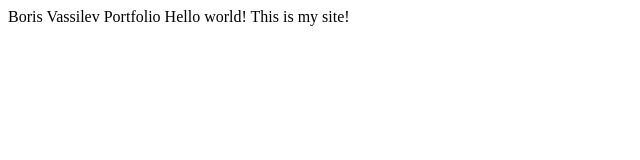
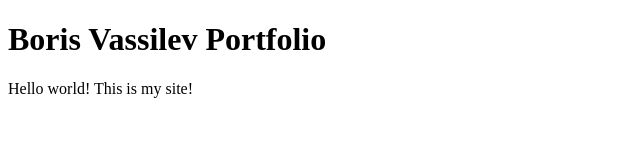
Before and after one commit to BorisVassilev1/BorisVassilev1.github.io, a plain HTML site: page index.html in a window 1280 px wide. Shown: the whole page, without its empty margins (0-640 px from the left). Drawn offline with Linux system fonts and the light colour scheme.

Commit message:
Update index.html

```diff
--- a/index.html
+++ b/index.html
@@ -1,7 +1,11 @@
+<!DOCTYPE html>
+<html>
+
 <head>
-	Boris Vassilev Portfolio
+    <h1>Boris Vassilev Portfolio</h1>
 </head>
 
 <body>
     Hello world! This is my site!
 </body>
+</html>
```
